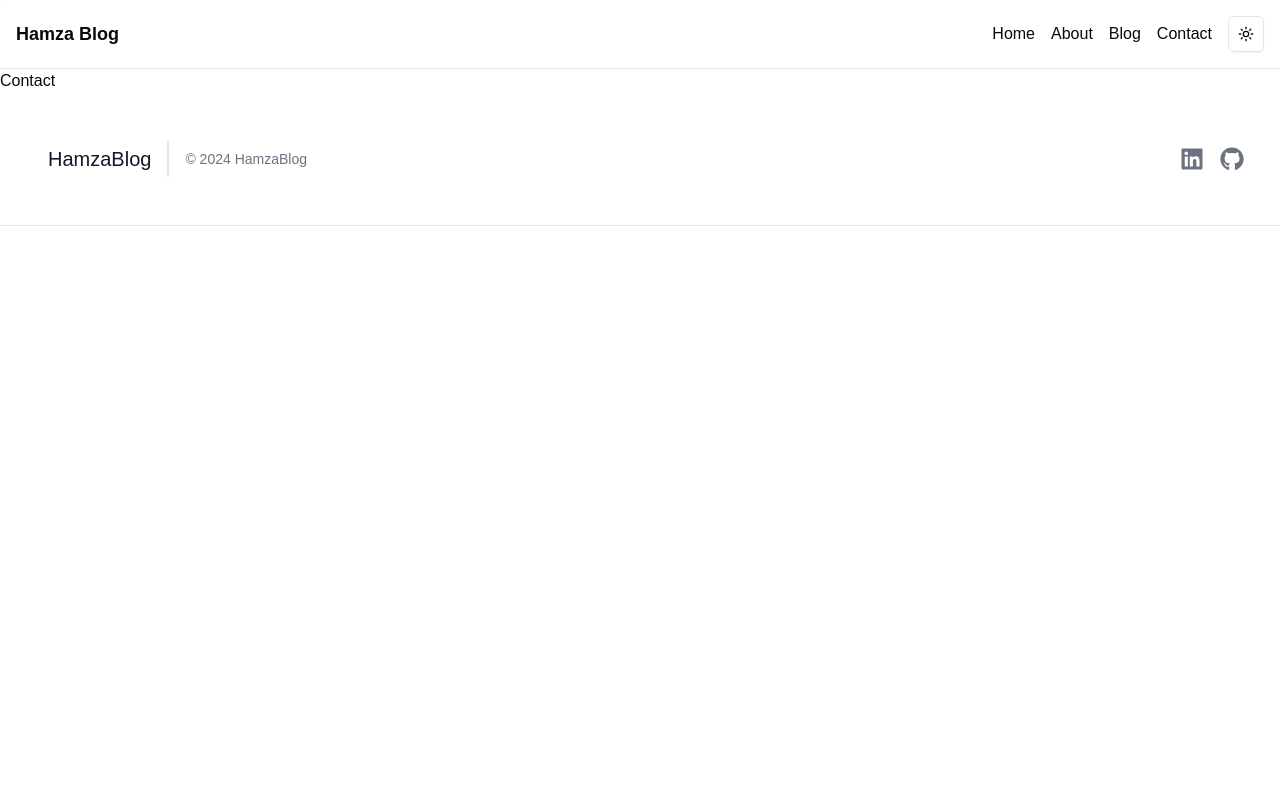
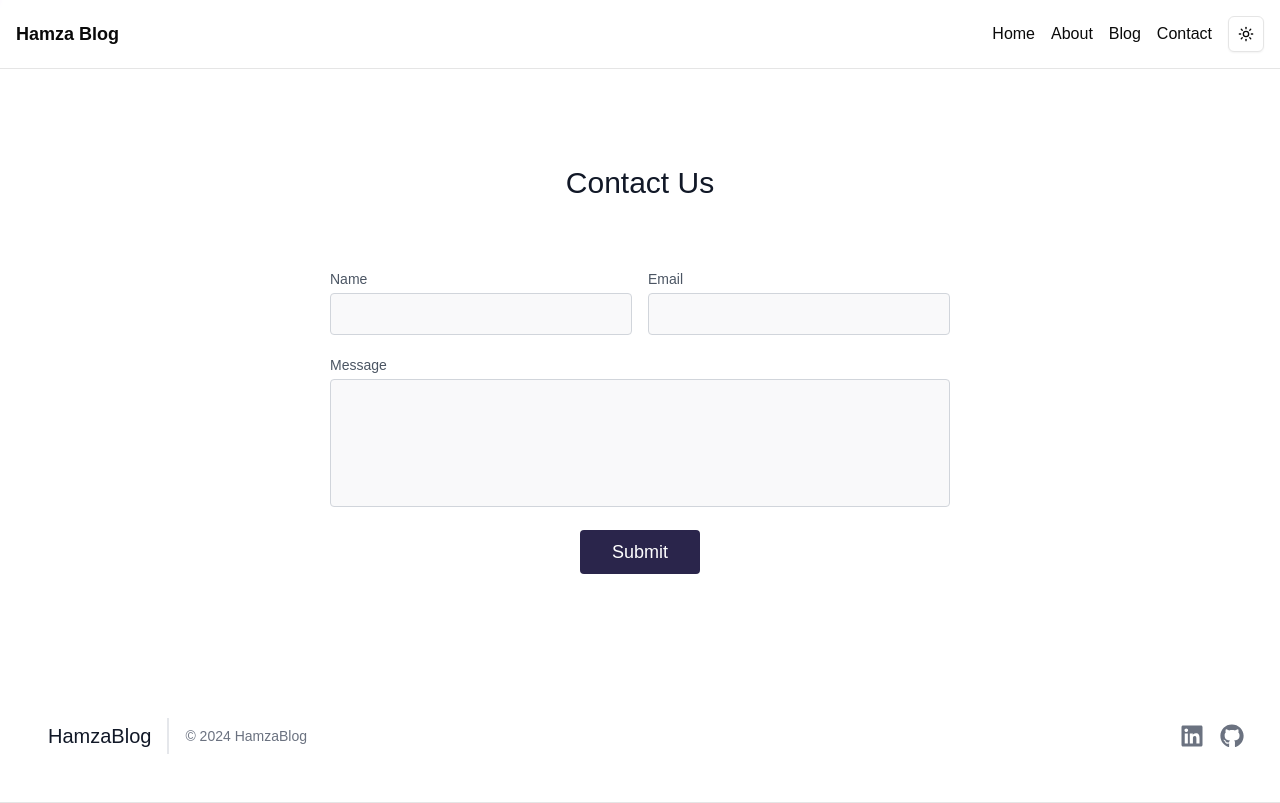
Before and after one commit to Hamza-Sheikh-02/hamza-blog, a Next.js app: page /contact in a window 1280 px wide. Built offline with nearby package versions, Linux system fonts and the light colour scheme.

Commit message:
update contact/page.tsx

```diff
--- a/src/app/contact/page.tsx
+++ b/src/app/contact/page.tsx
@@ -1,11 +1,74 @@
-import React from 'react'
+import React from "react";
 
 const Contact = () => {
   return (
-    <div>
-      Contact
-    </div>
-  )
-}
+    <section className="text-gray-600 dark:text-gray-100 body-font relative bg-white dark:bg-black">
+      <div className="container px-5 py-24 mx-auto">
+        <div className="flex flex-col text-center w-full mb-12">
+          <h1 className="sm:text-3xl text-2xl font-medium title-font mb-4 text-gray-900 dark:text-gray-100">
+            Contact Us
+          </h1>
+        </div>
+        <div className="lg:w-1/2 md:w-2/3 mx-auto">
+          <div className="flex flex-wrap -m-2">
+            <div className="p-2 w-1/2">
+              <div className="relative">
+                <label
+                  htmlFor="name"
+                  className="leading-7 text-sm text-gray-600 dark:text-gray-400"
+                >
+                  Name
+                </label>
+                <input
+                  type="text"
+                  id="name"
+                  name="name"
+                  className="w-full bg-gray-100 dark:bg-gray-700 dark:text-gray-100 bg-opacity-50 rounded border border-gray-300 dark:border-gray-600 focus:border-indigo-500 focus:bg-white dark:focus:bg-gray-600 focus:ring-2 focus:ring-indigo-200 text-base outline-none py-1 px-3 leading-8 transition-colors duration-200 ease-in-out"
+                />
+              </div>
+            </div>
+            <div className="p-2 w-1/2">
+              <div className="relative">
+                <label
+                  htmlFor="email"
+                  className="leading-7 text-sm text-gray-600 dark:text-gray-400"
+                >
+                  Email
+                </label>
+                <input
+                  type="email"
+                  id="email"
+                  name="email"
+                  className="w-full bg-gray-100 dark:bg-gray-700 dark:text-gray-100 bg-opacity-50 rounded border border-gray-300 dark:border-gray-600 focus:border-indigo-500 focus:bg-white dark:focus:bg-gray-600 focus:ring-2 focus:ring-indigo-200 text-base outline-none py-1 px-3 leading-8 transition-colors duration-200 ease-in-out"
+                />
+              </div>
+            </div>
+            <div className="p-2 w-full">
+              <div className="relative">
+                <label
+                  htmlFor="message"
+                  className="leading-7 text-sm text-gray-600 dark:text-gray-400"
+                >
+                  Message
+                </label>
+                <textarea
+                  id="message"
+                  name="message"
+                  className="w-full bg-gray-100 dark:bg-gray-700 dark:text-gray-100 bg-opacity-50 rounded border border-gray-300 dark:border-gray-600 focus:border-indigo-500 focus:bg-white dark:focus:bg-gray-600 focus:ring-2 focus:ring-indigo-200 h-32 text-base outline-none py-1 px-3 resize-none leading-6 transition-colors duration-200 ease-in-out"
+                  defaultValue={""}
+                />
+              </div>
+            </div>
+            <div className="p-2 w-full">
+              <button className="flex mx-auto text-white bg-[rgb(42,37,75)] hover:bg-[rgb(102,88,192)] border-0 py-2 px-8 focus:outline-none rounded text-lg">
+                Submit
+              </button>
+            </div>
+          </div>
+        </div>
+      </div>
+    </section>
+  );
+};
 
-export default Contact
+export default Contact;
```
